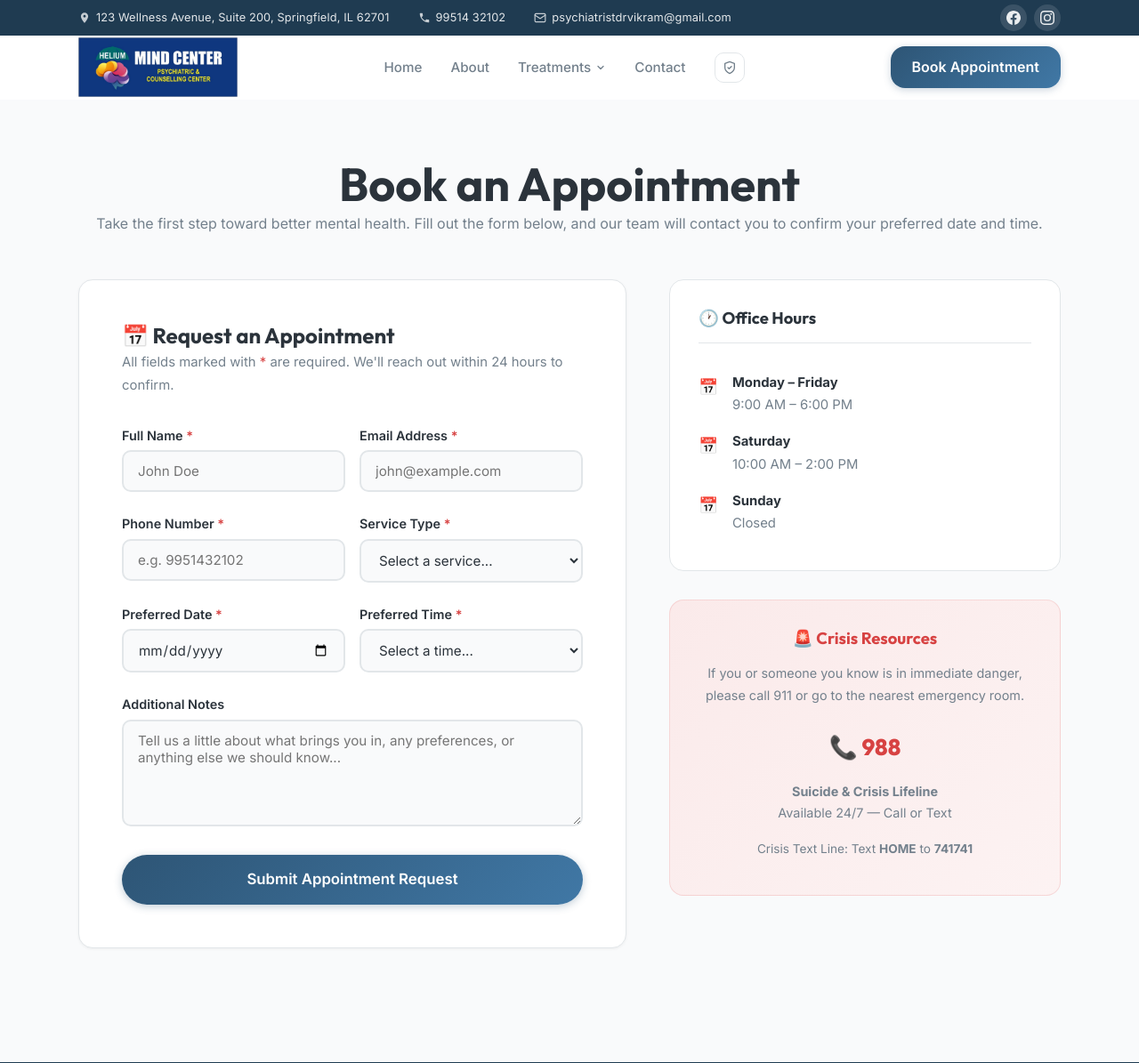
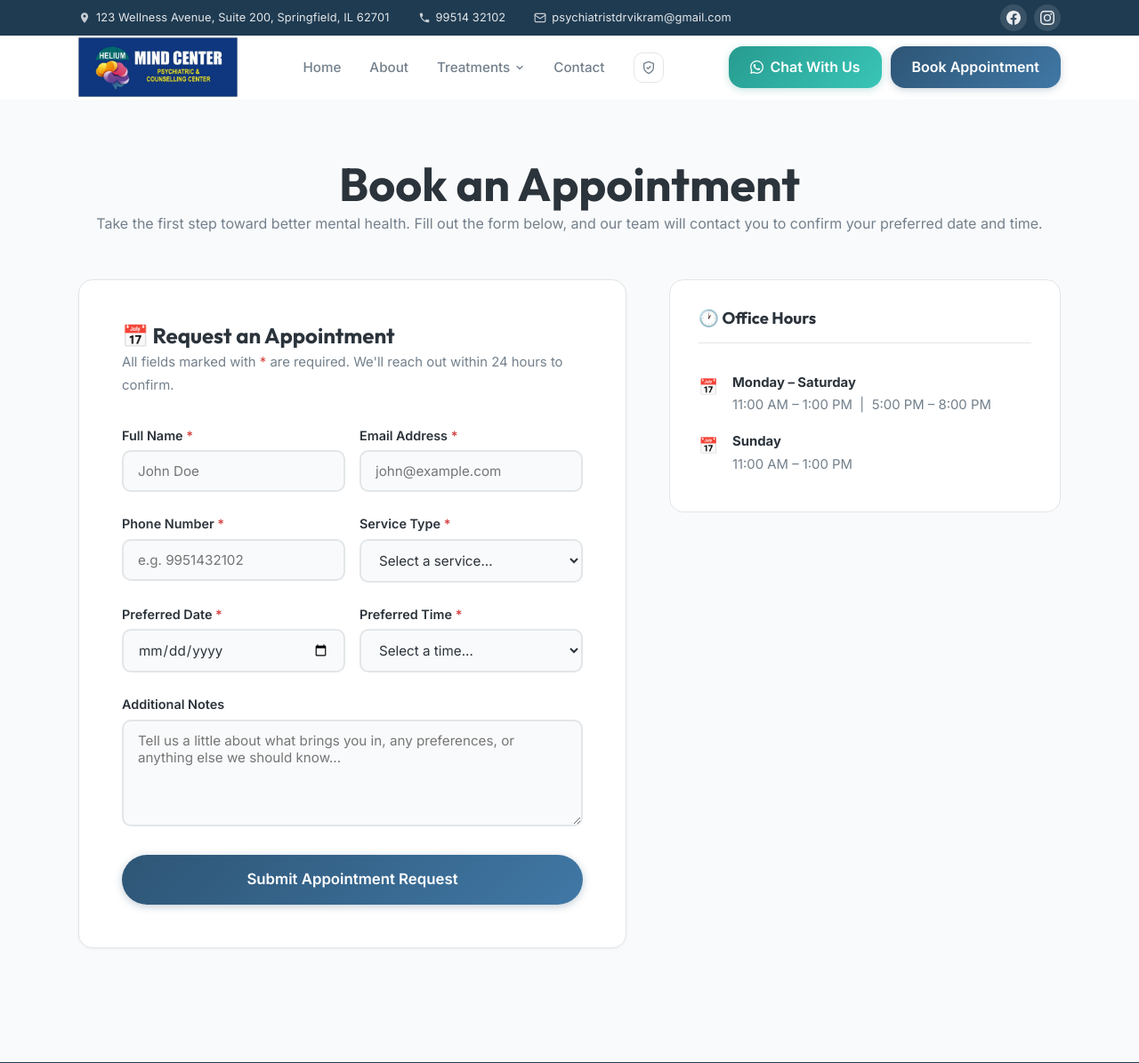
Before and after one commit to lokireddy32457-bit/Mind-link, a Flask app: page /booking in a window 1280 px wide. Shown: the top 1195 px of the page at 89% size. Run offline with Flask 3, Linux system fonts and the light colour scheme; some libraries are stand-ins or nearby versions.

Commit message:
Update timings, add WhatsApp nav button, remove crisis box, fix admin settings

```diff
--- a/app.py
+++ b/app.py
@@ -581,6 +581,11 @@ def admin_dashboard():
 def admin_settings():
     """Dedicated settings page with per-page configuration tabs."""
     settings = get_site_settings()
+    if not settings.get('social_whatsapp_number') and settings.get('social_whatsapp'):
+        import re
+        m = re.search(r'phone=(\d+)', settings['social_whatsapp'])
+        if m:
+            settings['social_whatsapp_number'] = m.group(1)
     return render_template('admin/settings.html', settings=settings)
 
 
--- a/static/css/style.css
+++ b/static/css/style.css
@@ -1,5 +1,5 @@
 /*
- * Mind Link — Design System & Page Styles
+ * Mind Link â€” Design System & Page Styles
  * A calming, professional design for a psychiatrist clinic.
  * Mobile-first, accessible, premium aesthetic.
  */
@@ -13,7 +13,7 @@
    CSS Custom Properties (Design Tokens)
    ======================================== */
 :root {
-    /* Colors — Calming Clinical Palette */
+    /* Colors â€” Calming Clinical Palette */
     --color-primary: hsl(207, 44%, 32%);
     --color-primary-light: hsl(207, 44%, 45%);
     --color-primary-dark: hsl(207, 44%, 22%);
@@ -448,6 +448,25 @@ p {
     color: white !important;
 }
 
+/* Nav CTA Group (wrapper for both buttons) */
+.nav-cta-group {
+    display: flex;
+    align-items: center;
+    gap: 10px;
+    flex-shrink: 0;
+}
+
+/* Chat With Us button - teal accent variant */
+.nav-cta--chat {
+    background: linear-gradient(135deg, hsl(174, 60%, 38%), hsl(174, 55%, 50%)) !important;
+    box-shadow: 0 2px 8px hsla(174, 60%, 38%, 0.28) !important;
+}
+
+.nav-cta--chat:hover {
+    box-shadow: 0 4px 16px hsla(174, 60%, 38%, 0.40) !important;
+}
+
+
 /* Admin Panel Icon */
 .nav-admin-icon {
     display: inline-flex;
@@ -548,7 +567,7 @@ p {
     opacity: 0;
     visibility: hidden;
     pointer-events: none;
-    /* Slightly slow open — 180ms delay before appearing, 350ms fade */
+    /* Slightly slow open â€” 180ms delay before appearing, 350ms fade */
     transition:
         opacity 350ms ease,
         transform 350ms ease,
@@ -575,7 +594,7 @@ p {
     visibility: visible;
     pointer-events: auto;
     transform: translateX(-50%) translateY(0);
-    /* No delay on open — fade in immediately after the 180ms hover delay */
+    /* No delay on open â€” fade in immediately after the 180ms hover delay */
     transition:
         opacity 300ms ease,
         transform 300ms ease,
@@ -823,7 +842,7 @@ p {
 }
 
 .hero-divider::after {
-    content: '🕊';
+    content: 'ðŸ•Š';
     position: absolute;
     top: -10px;
     left: 70px;
@@ -1231,7 +1250,7 @@ p {
 }
 
 .service-card .learn-more::after {
-    content: '→';
+    content: 'â†’';
     transition: transform var(--transition-fast);
 }
 
@@ -1650,7 +1669,7 @@ p {
     color: var(--color-primary);
 }
 .article-content .learn-more::after {
-    content: '→';
+    content: 'â†’';
     transition: transform var(--transition-fast);
 }
 .article-card:hover .learn-more::after {
@@ -1882,7 +1901,7 @@ p {
 }
 
 .service-full-card ul li::before {
-    content: '✓';
+    content: 'âœ“';
     color: var(--color-accent);
     font-weight: 700;
     flex-shrink: 0;
@@ -1955,7 +1974,7 @@ p {
 }
 
 .faq-item.open .faq-question::after {
-    content: '−';
+    content: 'âˆ’';
     color: var(--color-primary);
 }
 
@@ -3123,7 +3142,7 @@ textarea {
         display: none;
     }
 
-    /* Mobile dropdown — inline within the open nav */
+    /* Mobile dropdown â€” inline within the open nav */
     .nav-dropdown-wrapper {
         flex-direction: column;
         align-items: flex-start;
@@ -3873,6 +3892,15 @@ textarea {
         font-size: 0.88rem;
     }
 
+    .nav-cta-group {
+        gap: 6px;
+    }
+
+    .nav-cta--chat {
+        padding: 8px 14px;
+        font-size: 0.88rem;
+    }
+
     .credential-item {
         flex-direction: column;
         text-align: center;
@@ -4055,7 +4083,7 @@ textarea {
     transform: translateY(-1px);
 }
 
-/* Settings modal — wider than standard modals */
+/* Settings modal â€” wider than standard modals */
 .settings-modal {
     max-width: 520px !important;
     width: 100%;
@@ -4250,7 +4278,7 @@ textarea {
     transform: translateY(-1px);
 }
 
-/* Settings modal — wider than standard modals */
+/* Settings modal â€” wider than standard modals */
 .settings-modal {
     max-width: 520px !important;
     width: 100%;
@@ -4370,10 +4398,10 @@ textarea {
 }
 
 /* ========================================
-   About Page — Heading Hierarchy
+   About Page â€” Heading Hierarchy
    ======================================== */
 
-/* Main H1 — highlighted, eye-catching */
+/* Main H1 â€” highlighted, eye-catching */
 .about-main-heading {
     font-size: clamp(2rem, 4.5vw, 3rem);
     font-weight: 900;
@@ -4398,7 +4426,7 @@ textarea {
     margin-top: 10px;
 }
 
-/* Doctor sub-heading block — clearly secondary */
+/* Doctor sub-heading block â€” clearly secondary */
 .doctor-subheading {
     margin: 0 0 var(--space-lg);
     padding: var(--space-sm) var(--space-md);
@@ -4407,7 +4435,7 @@ textarea {
     border-left: 4px solid var(--color-primary-light);
 }
 
-/* Doctor name — medium, clearly smaller than h1 */
+/* Doctor name â€” medium, clearly smaller than h1 */
 .doctor-subheading-name {
     font-size: 1.05rem;
     font-weight: 700;
@@ -4422,7 +4450,7 @@ textarea {
     color: var(--color-text-muted);
 }
 
-/* Role lines — muted, small */
+/* Role lines â€” muted, small */
 .doctor-subheading-role {
     font-size: 0.85rem;
     font-weight: 500;
--- a/templates/base.html
+++ b/templates/base.html
@@ -132,8 +132,16 @@
                 </li>
             </ul>
 
-            <!-- Book Appointment CTA — last corner -->
-            <a href="{{ url_for('booking') }}" class="nav-cta" id="bookAppointmentBtn">Book Appointment</a>
+            <!-- Nav CTA Buttons -->
+            <div class="nav-cta-group">
+                <a href="{{ social_whatsapp or 'https://wa.me/' }}" target="_blank" rel="noopener noreferrer" class="nav-cta nav-cta--chat" id="chatWithUsBtn">
+                    <svg width="15" height="15" viewBox="0 0 24 24" fill="currentColor">
+                        <path d="M17.472 14.382c-.297-.149-1.758-.867-2.03-.967-.273-.099-.471-.148-.67.15-.197.297-.767.966-.94 1.164-.173.199-.347.223-.644.075-.297-.15-1.255-.463-2.39-1.475-.883-.788-1.48-1.761-1.653-2.059-.173-.297-.018-.458.13-.606.134-.133.298-.347.446-.52.149-.174.198-.298.298-.497.099-.198.05-.371-.025-.52-.075-.149-.669-1.612-.916-2.207-.242-.579-.487-.5-.669-.51-.173-.008-.371-.01-.57-.01-.198 0-.52.074-.792.372-.272.297-1.04 1.016-1.04 2.479 0 1.462 1.065 2.875 1.213 3.074.149.198 2.096 3.2 5.077 4.487.709.306 1.262.489 1.694.625.712.227 1.36.195 1.871.118.571-.085 1.758-.719 2.006-1.413.248-.694.248-1.289.173-1.413-.074-.124-.272-.198-.57-.347m-5.421 7.403h-.004a9.87 9.87 0 01-5.031-1.378l-.361-.214-3.741.982.998-3.648-.235-.374a9.86 9.86 0 01-1.51-5.26c.001-5.45 4.436-9.884 9.888-9.884 2.64 0 5.122 1.03 6.988 2.898a9.825 9.825 0 012.893 6.994c-.003 5.45-4.437 9.884-9.885 9.884m8.413-18.297A11.815 11.815 0 0012.05 0C5.495 0 .16 5.335.157 11.892c0 2.096.547 4.142 1.588 5.945L.057 24l6.305-1.654a11.882 11.882 0 005.683 1.448h.005c6.554 0 11.89-5.335 11.893-11.893a11.821 11.821 0 00-3.48-8.413z"/>
+                    </svg>
+                    Chat With Us
+                </a>
+                <a href="{{ url_for('booking') }}" class="nav-cta" id="bookAppointmentBtn">Book Appointment</a>
+            </div>
 
             <button class="nav-hamburger" id="navHamburger" aria-label="Toggle navigation">
                 <span></span>
--- a/templates/booking.html
+++ b/templates/booking.html
@@ -89,25 +89,20 @@
                                 <label for="preferred_time">Preferred Time <span class="required">*</span></label>
                                 <select id="preferred_time" name="preferred_time" required>
                                     <option value="">Select a time...</option>
-                                    <!-- Weekday slots: 9:00 AM – 5:30 PM -->
-                                    <option value="09:00" data-day="weekday">9:00 AM</option>
-                                    <option value="09:30" data-day="weekday">9:30 AM</option>
-                                    <option value="10:00" data-day="all">10:00 AM</option>
-                                    <option value="10:30" data-day="all">10:30 AM</option>
+                                    <!-- Morning slots: 11:00 AM – 1:00 PM (Mon–Sat) -->
                                     <option value="11:00" data-day="all">11:00 AM</option>
                                     <option value="11:30" data-day="all">11:30 AM</option>
                                     <option value="12:00" data-day="all">12:00 PM</option>
                                     <option value="12:30" data-day="all">12:30 PM</option>
                                     <option value="13:00" data-day="all">1:00 PM</option>
-                                    <option value="13:30" data-day="saturday">1:30 PM</option>
-                                    <option value="14:00" data-day="weekday">2:00 PM</option>
-                                    <option value="14:30" data-day="weekday">2:30 PM</option>
-                                    <option value="15:00" data-day="weekday">3:00 PM</option>
-                                    <option value="15:30" data-day="weekday">3:30 PM</option>
-                                    <option value="16:00" data-day="weekday">4:00 PM</option>
-                                    <option value="16:30" data-day="weekday">4:30 PM</option>
+                                    <!-- Evening slots: 5:00 PM – 8:00 PM (Mon–Sat only) -->
                                     <option value="17:00" data-day="weekday">5:00 PM</option>
                                     <option value="17:30" data-day="weekday">5:30 PM</option>
+                                    <option value="18:00" data-day="weekday">6:00 PM</option>
+                                    <option value="18:30" data-day="weekday">6:30 PM</option>
+                                    <option value="19:00" data-day="weekday">7:00 PM</option>
+                                    <option value="19:30" data-day="weekday">7:30 PM</option>
+                                    <option value="20:00" data-day="weekday">8:00 PM</option>
                                 </select>
                                 <p class="error-message">Please select a preferred time.</p>
                             </div>
@@ -158,20 +153,10 @@
                             const dayOfWeek = selected.getDay(); // 0=Sun, 6=Sat
 
                             if (dayOfWeek === 0) {
-                                // Sunday — clinic closed, hide all slots
-                                allOptions.forEach(opt => { opt.style.display = 'none'; opt.disabled = true; });
-                                timeSelect.value = '';
-                                timeSelect.querySelector('option[value=""]').textContent = 'Clinic closed on Sundays';
-                                return;
-                            }
-
-                            timeSelect.querySelector('option[value=""]').textContent = 'Select a time...';
-
-                            if (dayOfWeek === 6) {
-                                // Saturday — 10:00 AM to 1:30 PM
+                                // Sunday — morning only (11 AM–1 PM), no evening
                                 allOptions.forEach(opt => {
                                     const tag = opt.getAttribute('data-day');
-                                    if (tag === 'all' || tag === 'saturday') {
+                                    if (tag === 'all') {
                                         opt.style.display = '';
                                         opt.disabled = false;
                                     } else {
@@ -179,12 +164,27 @@
                                         opt.disabled = true;
                                     }
                                 });
+                                timeSelect.querySelector('option[value=""]').textContent = 'Select a time...';
+                            } else if (dayOfWeek === 6) {
+                                // Saturday — morning 11 AM–1 PM only (no evening slots)
+                                allOptions.forEach(opt => {
+                                    const tag = opt.getAttribute('data-day');
+                                    if (tag === 'all') {
+                                        opt.style.display = '';
+                                        opt.disabled = false;
+                                    } else {
+                                        opt.style.display = 'none';
+                                        opt.disabled = true;
+                                    }
+                                });
+                                timeSelect.querySelector('option[value=""]').textContent = 'Select a time...';
                             } else {
-                                // Weekday — 9:00 AM to 5:30 PM
+                                // Weekday (Mon–Fri) — morning 11 AM–1 PM + evening 5 PM–8 PM
                                 allOptions.forEach(opt => {
                                     opt.style.display = '';
                                     opt.disabled = false;
                                 });
+                                timeSelect.querySelector('option[value=""]').textContent = 'Select a time...';
                             }
 
                             // Fetch booked slots from server and disable them
@@ -242,31 +242,18 @@
                     <div class="info-item">
                         <span class="info-item-icon">📅</span>
                         <div>
-                            <p><strong>Monday – Friday</strong><br>9:00 AM – 6:00 PM</p>
+                            <p><strong>Monday – Saturday</strong><br>11:00 AM – 1:00 PM &nbsp;|&nbsp; 5:00 PM – 8:00 PM</p>
                         </div>
                     </div>
                     <div class="info-item">
                         <span class="info-item-icon">📅</span>
                         <div>
-                            <p><strong>Saturday</strong><br>10:00 AM – 2:00 PM</p>
-                        </div>
-                    </div>
-                    <div class="info-item">
-                        <span class="info-item-icon">📅</span>
-                        <div>
-                            <p><strong>Sunday</strong><br>Closed</p>
+                            <p><strong>Sunday</strong><br>11:00 AM – 1:00 PM</p>
                         </div>
                     </div>
                 </div>
 
-                <!-- Crisis Resources -->
-                <div class="crisis-banner">
-                    <h4>🚨 Crisis Resources</h4>
-                    <p>If you or someone you know is in immediate danger, please call 911 or go to the nearest emergency room.</p>
-                    <div class="crisis-number">📞 988</div>
-                    <p><strong>Suicide & Crisis Lifeline</strong><br>Available 24/7 — Call or Text</p>
-                    <p style="margin-top: var(--space-md); font-size: 0.85rem;">Crisis Text Line: Text <strong>HOME</strong> to <strong>741741</strong></p>
-                </div>
+
             </div>
         </div>
     </div>
```
Also changed, not shown: templates/admin/settings.html (+17 -4 lines).
